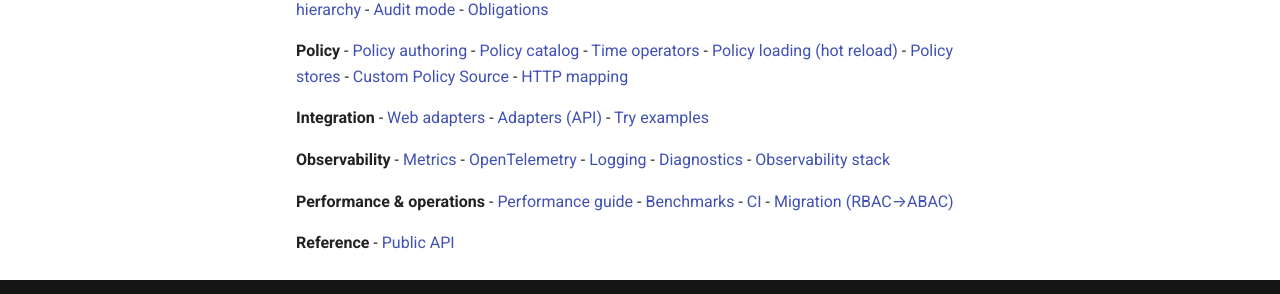
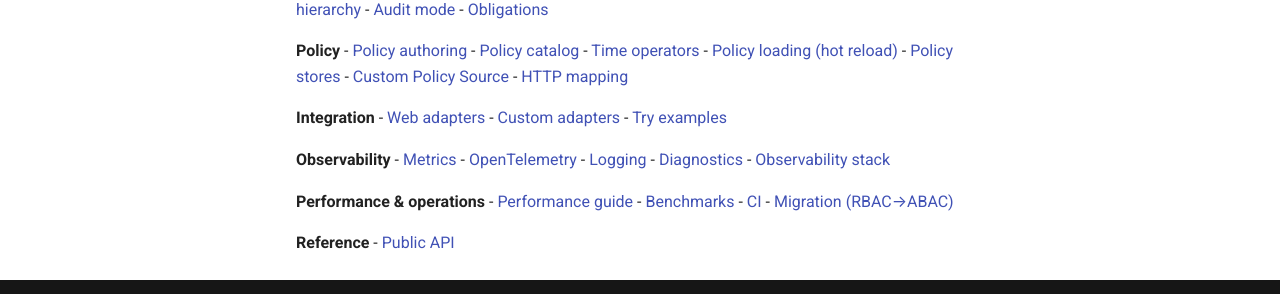
Before and after one commit to Cheater121/rbacx, an MkDocs documentation site: the page built from docs/index.md, in a window 1280 px wide and 900 px high, scrolled down 2023 px. Shown: the part 576-870 px from the top of the window. Built offline with MkDocs 1.6.1 and Material for MkDocs 9.7.7, drawn with Linux system fonts in a browser that asks for light colours; comment, search, counter and statistics services are not loaded.

Commit message:
fix(docs): update index by custom adapters

```diff
--- a/docs/index.md
+++ b/docs/index.md
@@ -124,7 +124,7 @@ def docs():
 
 **Integration**
 - [Web adapters](web_adapters.md)
-- [Adapters (API)](adapters.md)
+- [Custom adapters](adapters.md)
 - [Try examples](try_examples.md)
 
 **Observability**
```
